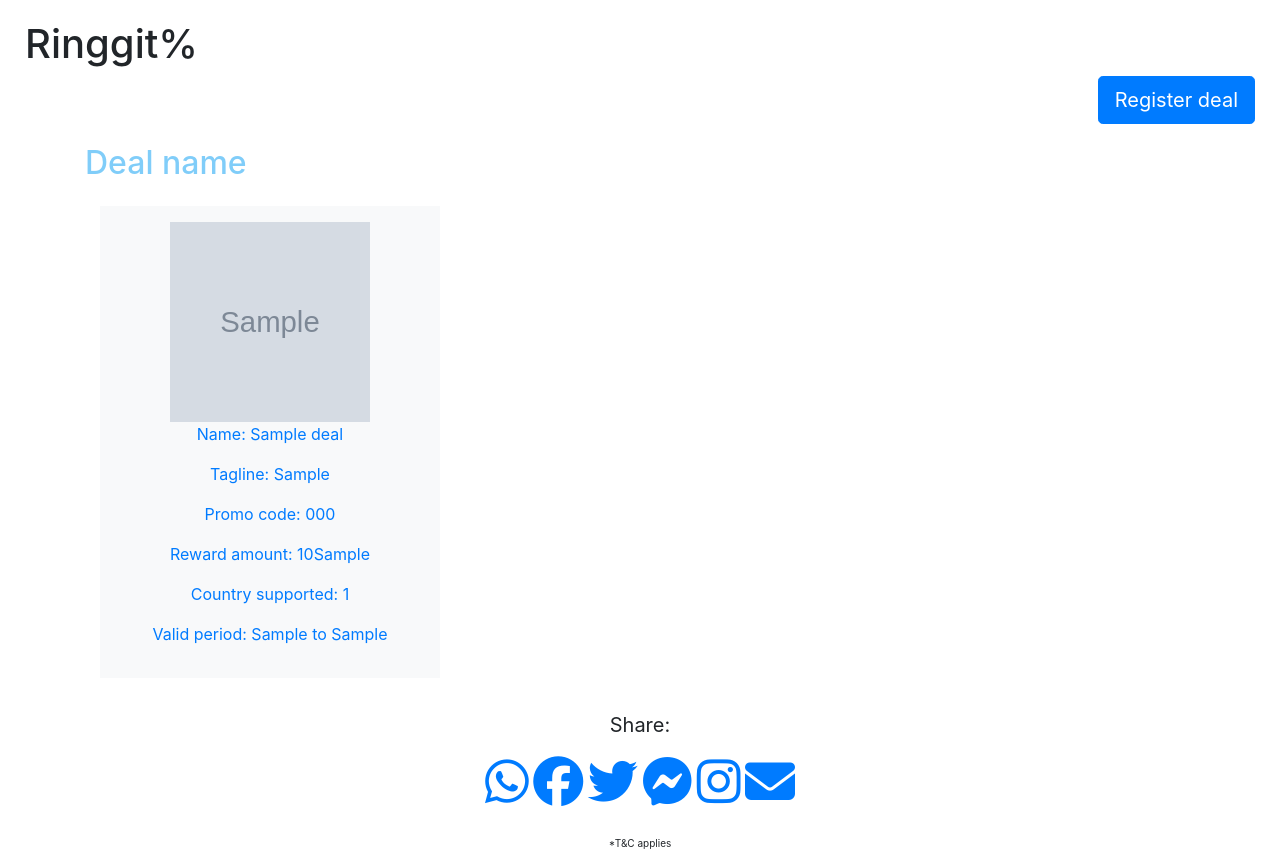
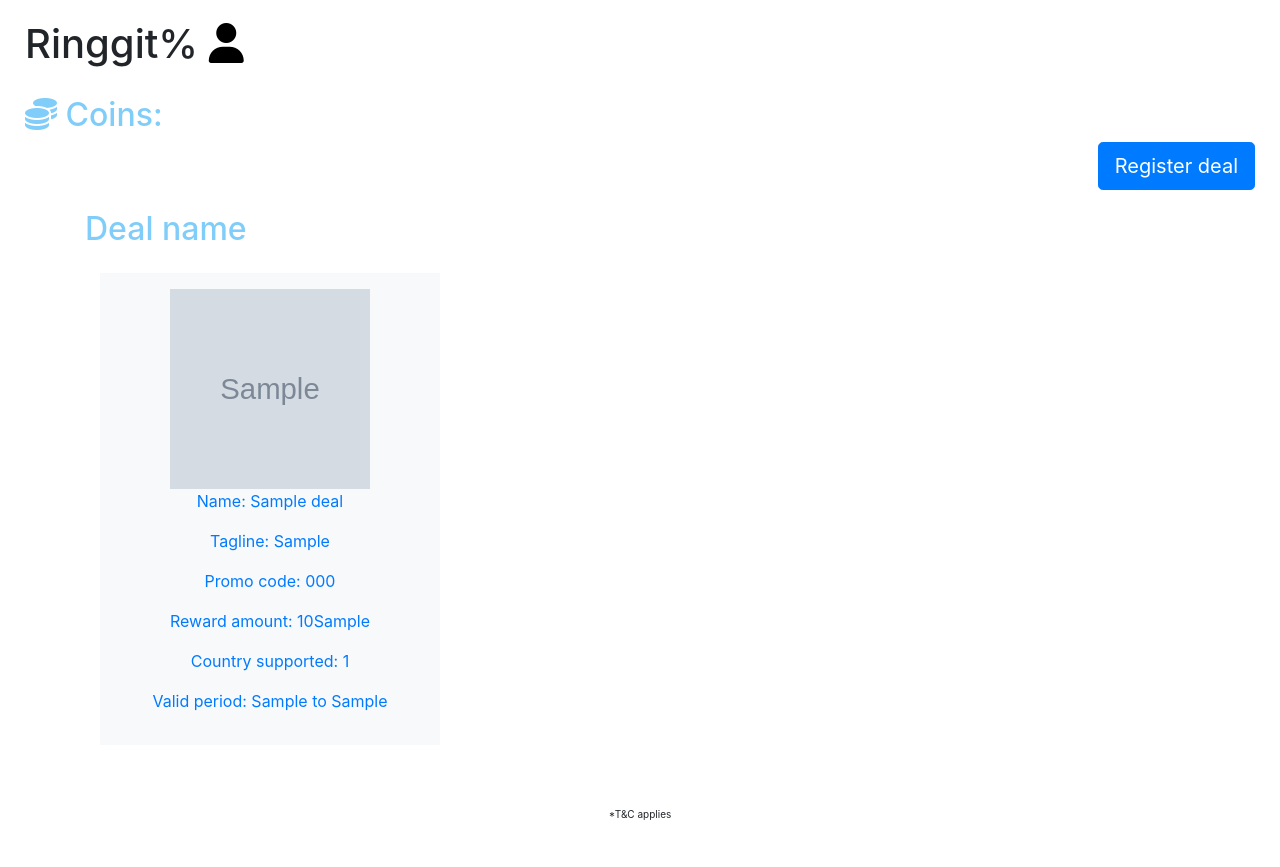
Before and after one commit to qayim/webapp1, a PHP site: page /deal.php in a window 1280 px wide. After the commit the page ends 820 px from the top, so only its background shows below. Run offline with PHP 8.4, Linux system fonts and the light colour scheme; the visitor is signed in with stand-in values (Sample User, id 1); tables that the repository leaves empty or names only in its code hold one stand-in row (values such as "Sample post"); grey boxes marked "Sample" are stand-in pictures; some libraries are stand-ins or nearby versions.

Commit message:
Update deal.php

```diff
--- a/deal.php
+++ b/deal.php
@@ -2,8 +2,18 @@
 	session_start();
     require_once "pdo.php";
 
-    $stmt = $pdo->query("SELECT did, dcode, dname, dlogo, dcompany, daddress, dpostal, dcountry, dtagline, ddesc, damount, dunit, start, end, dcountrysupp FROM deal");
+	$phone = $_SESSION["phone"];
+
+    $stmt = $pdo->query("SELECT * FROM deal;");
+
     $rows = $stmt->fetchAll(PDO::FETCH_ASSOC);
+
+	$stmts = $pdo->query("SELECT * FROM users;");
+
+    $rows1 = $stmts->fetchAll(PDO::FETCH_ASSOC);
+
+
+
 
 ?>
 
@@ -82,11 +92,28 @@
 			text-align: center;
 		}
 
+		.fa-user{
+			color: black;
+		}
+
 		</style>
     </head>
     <body>
         <div class="logo">
-            <h1> Ringgit%</h1>
+            <h1> Ringgit% <a href="user.php"><i class="fas fa-user"></i></a></h1>
+
+			<h2><i class="fas fa-coins"></i> Coins:
+			<?php
+				foreach ($rows1 as $row1) {
+					if($row1['phone'] === $phone){
+					echo(" ".$row1['coinamount']." ");
+					}else{
+						echo(" ");
+					}
+				}
+			?>
+			</h2>
+
        </div>
 	   <div class="two">
 			<a href="dealregister.php" class="btn btn-primary btn-lg">Register deal</a>
@@ -140,6 +167,7 @@
 											echo('</div>');
 										echo('</a>');
 									echo('</div>');
+
 						}
 						echo('</div>');
 
@@ -153,15 +181,7 @@
 			</div>
 
 				<p> </p>
-				<p class="share">Share:</p>
-				<div class="icons">
-				<a href=""><i class="fab fa-whatsapp" style="font-size:50px;"></i></a>
-				<a href=""><i class="fab fa-facebook" style="font-size:50px;"></i></a>
-				<a href=""><i class="fab fa-twitter" style="font-size:50px;"></i></a>
-				<a href=""><i class="fab fa-facebook-messenger" style="font-size:50px;"></i></a>
-				<a href=""><i class="fab fa-instagram" style="font-size:50px;"></i></a>
-				<a href=""><i class="fa fa-envelope" style="font-size:50px; aria-hidden="true" ></i></a>
-				</div>
+
 				<div class="terms">
 					<p>*T&C applies</p>
 				</div>
```
